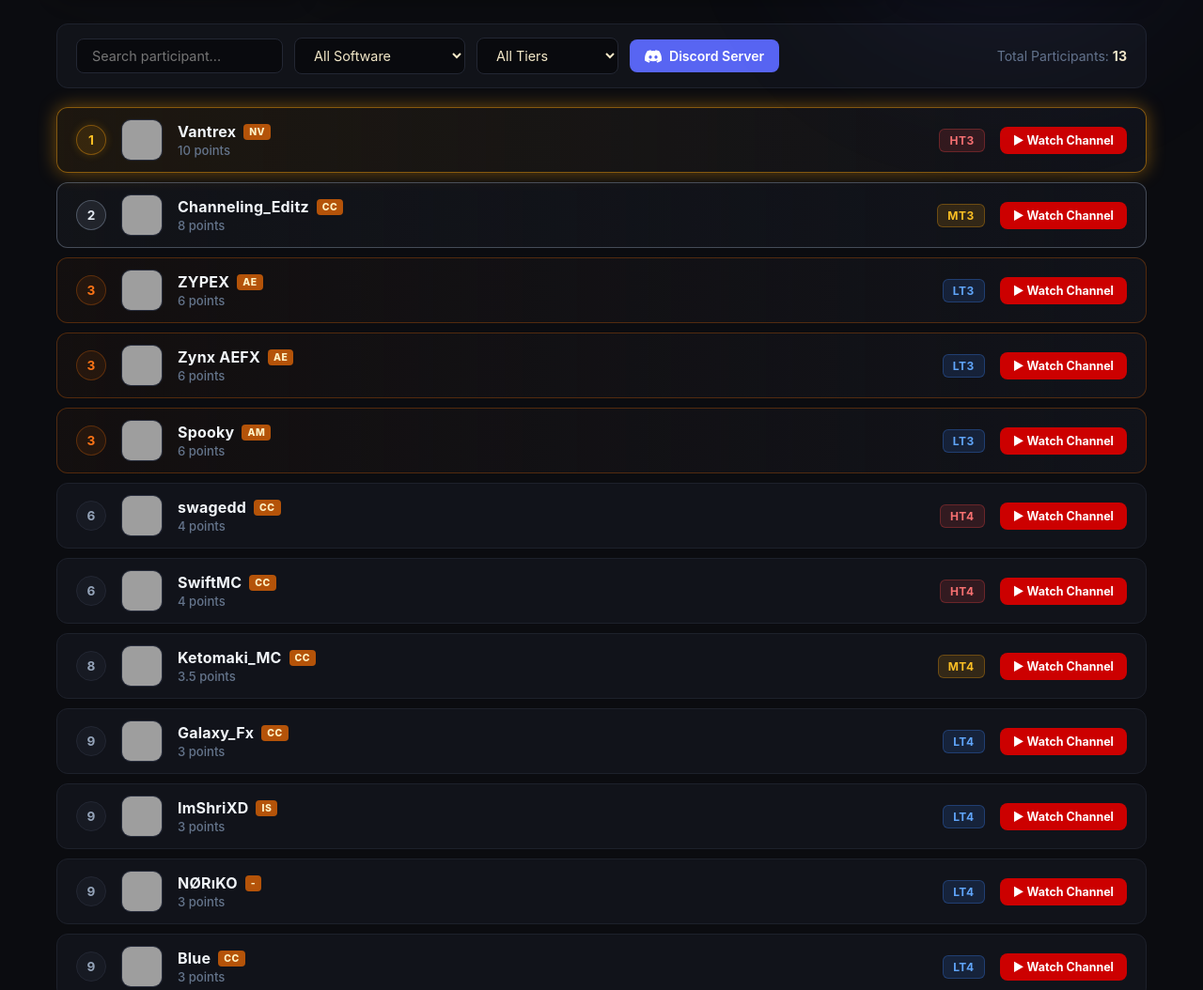
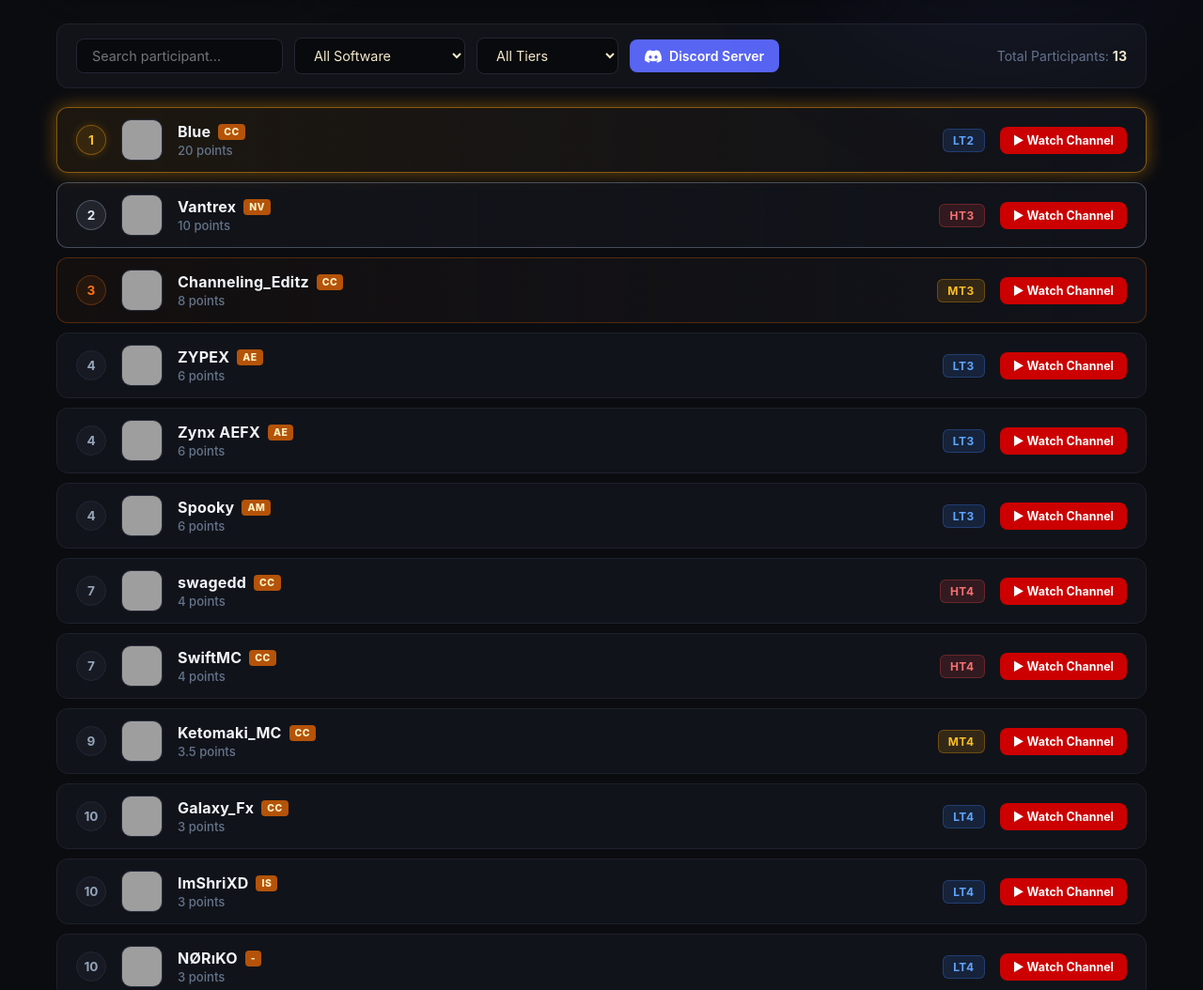
Before and after one commit to CurioSitzy/mtt-leaderboard, a plain HTML site: page index.html in a window 1280 px wide. Shown: the part 495-1549 px from the top of the page at 94% size. Drawn offline with Linux system fonts and the light colour scheme; grey boxes are pictures that could not be loaded.

Commit message:
Update index.html

```diff
--- a/index.html
+++ b/index.html
@@ -627,14 +627,14 @@
             { id: 3,  name: "ZYPEX",                       tier: "LT3", overallRank: 3, software: "AE", youtube: "https://www.youtube.com/@ZYPEXEAMV", avatar: "https://yt3.googleusercontent.com/BWZF1mI1Ez3Boj40kiBPRiSpRfJXr7FfrPWx5B6UgAIgzNw5JZzXAGMakB_CfsGThmx3HTKoS50=s160-c-k-c0x00ffffff-no-rj" },
             { id: 4,  name: "Zynx AEFX",                    tier: "LT3", overallRank: 3, software: "AE", youtube: "https://www.youtube.com/@zynxeditz_aefx", avatar: "https://yt3.googleusercontent.com/22dEA87I63LVva93qRebZM8U709sIbWdTM7tDwtfWJWwm_oWqOORRmxRRk-YnPaBJ8BjU13JyE0=s160-c-k-c0x00ffffff-no-rj" },
             { id: 5,  name: "Spooky",                      tier: "LT3", overallRank: 3, software: "AM", youtube: "https://www.youtube.com/@spooky_editss", avatar: "https://yt3.googleusercontent.com/ofGueTCmx0LzKxamBUuWUY0nb3qltDDqPdldpLp9hqa9ydDbBjScQ8UjRypXptNLndNOKcis=s160-c-k-c0x00ffffff-no-rj" },
-            { id: 6,  name: "swagedd",                     tier: "HT4", overallRank: 4, software: "CC", youtube: "https://www.youtube.com/@Swagedd", avatar: "https://yt3.googleusercontent.com/YiEGJBSE1zsHamO-lVXvdaAqaggtT6iEPEQKKiWT1UIoanXwDzvI60QgSORsWnYaMGHuwFhnXw=s160-c-k-c0x00ffffff-no-rj" },
-            { id: 7,  name: "SwiftMC",                     tier: "HT4", overallRank: 4, software: "CC", youtube: "https://www.youtube.com/@NotSwiftMC", avatar: "https://yt3.googleusercontent.com/FRjAnnb6YNKgzsZckAnVIjboVT-XoyKtsMCT1F2suRb9f1X0Ij115CmpIouJk3a0jM79QBdYKCA=s160-c-k-c0x00ffffff-no-rj" },
-            { id: 8,  name: "Ketomaki_MC",                 tier: "MT4", overallRank: 5, software: "CC", youtube: "https://www.youtube.com/@Ketomaki_MC", avatar: "https://yt3.googleusercontent.com/kR5fBSrk1T5ZFTHvbDznbf1kDuJaaYnFafzgL4Q6D2NEEBogWgSYQ-Rkaj-objE8Kp5IAnzW6xc=s160-c-k-c0x00ffffff-no-rj" },
-            { id: 9,  name: "Galaxy_Fx",                   tier: "LT4", overallRank: 6, software: "CC", youtube: "https://www.youtube.com/@GALAXYFX-db4", avatar: "https://yt3.googleusercontent.com/efkGOEd-Ct5dA_XVtHEzVFP0QTZ5aKLJSzhKidfQU22-rhYBks083mBKHwZu-OphfGhUntb20Ho=s160-c-k-c0x00ffffff-no-rj" },
-            { id: 10, name: "ImShriXD",                    tier: "LT4", overallRank: 6, software: "IS", youtube: "https://www.youtube.com/@loose_wires", avatar: "https://yt3.googleusercontent.com/XaS6xAHJa2kLbEXAQ-utIMK618bviuxs5cpxT2_bh4DzpLf2rkvxCwZfzjebXUZTQd1CdPZ5M5k=s160-c-k-c0x00ffffff-no-rj" },
-            { id: 11, name: "NØRıKO",                      tier: "LT4", overallRank: 6, software:  "-", youtube:  "https://www.youtube.com/@vantaamc", avatar: "https://yt3.googleusercontent.com/N0hprpUVt6rZEMPGKyoytNxLmCfg_e-0LIxYmvhMoGXTAd52T7DEQzDudmWXVRo-CRXmYdC_Qw=s160-c-k-c0x00ffffff-no-rj" },
-            { id: 12, name: "Blue",                        tier: "LT4", overallRank: 6, software: "CC", youtube: "https://www.youtube.com/@bluee_editt", avatar: "https://yt3.googleusercontent.com/1G6mHpx6oOnGZ068jE0p8s-eS1I25f11_h20Y-x31p83Nf981n77_E_m0v994zZk343L1913XqU=s160-c-k-c0x00ffffff-no-rj" },
-            { id: 13, name: "NotAbyss",                    tier: "LT5", overallRank: 7, software: "CC", youtube: "https://www.youtube.com/@NotAbyssOG", avatar: "https://yt3.googleusercontent.com/H_BWyEHpqOF2KuZpnjPphkoSnLSKpXXfNF2L80hP_Yzo0xWLph7yxzay5Wa4fBcmaywnhPCB=s160-c-k-c0x00ffffff-no-rj" }
+            { id: 6,  name: "Blue",                        tier: "LT2", overallRank: 4, software: "CC", youtube: "https://www.youtube.com/@bluee_editt", avatar: "https://yt3.googleusercontent.com/1G6mHpx6oOnGZ068jE0p8s-eS1I25f11_h20Y-x31p83Nf981n77_E_m0v994zZk343L1913XqU=s160-c-k-c0x00ffffff-no-rj" },
+            { id: 7,  name: "swagedd",                     tier: "HT4", overallRank: 5, software: "CC", youtube: "https://www.youtube.com/@Swagedd", avatar: "https://yt3.googleusercontent.com/YiEGJBSE1zsHamO-lVXvdaAqaggtT6iEPEQKKiWT1UIoanXwDzvI60QgSORsWnYaMGHuwFhnXw=s160-c-k-c0x00ffffff-no-rj" },
+            { id: 8,  name: "SwiftMC",                     tier: "HT4", overallRank: 5, software: "CC", youtube: "https://www.youtube.com/@NotSwiftMC", avatar: "https://yt3.googleusercontent.com/FRjAnnb6YNKgzsZckAnVIjboVT-XoyKtsMCT1F2suRb9f1X0Ij115CmpIouJk3a0jM79QBdYKCA=s160-c-k-c0x00ffffff-no-rj" },
+            { id: 9,  name: "Ketomaki_MC",                 tier: "MT4", overallRank: 6, software: "CC", youtube: "https://www.youtube.com/@Ketomaki_MC", avatar: "https://yt3.googleusercontent.com/kR5fBSrk1T5ZFTHvbDznbf1kDuJaaYnFafzgL4Q6D2NEEBogWgSYQ-Rkaj-objE8Kp5IAnzW6xc=s160-c-k-c0x00ffffff-no-rj" },
+            { id: 10, name: "Galaxy_Fx",                   tier: "LT4", overallRank: 7, software: "CC", youtube: "https://www.youtube.com/@GALAXYFX-db4", avatar: "https://yt3.googleusercontent.com/efkGOEd-Ct5dA_XVtHEzVFP0QTZ5aKLJSzhKidfQU22-rhYBks083mBKHwZu-OphfGhUntb20Ho=s160-c-k-c0x00ffffff-no-rj" },
+            { id: 11, name: "ImShriXD",                    tier: "LT4", overallRank: 7, software: "IS", youtube: "https://www.youtube.com/@loose_wires", avatar: "https://yt3.googleusercontent.com/XaS6xAHJa2kLbEXAQ-utIMK618bviuxs5cpxT2_bh4DzpLf2rkvxCwZfzjebXUZTQd1CdPZ5M5k=s160-c-k-c0x00ffffff-no-rj" },
+            { id: 12, name: "NØRıKO",                      tier: "LT4", overallRank: 7, software:  "-", youtube:  "https://www.youtube.com/@vantaamc", avatar: "https://yt3.googleusercontent.com/N0hprpUVt6rZEMPGKyoytNxLmCfg_e-0LIxYmvhMoGXTAd52T7DEQzDudmWXVRo-CRXmYdC_Qw=s160-c-k-c0x00ffffff-no-rj" },
+            { id: 13, name: "NotAbyss",                    tier: "LT5", overallRank: 8, software: "CC", youtube: "https://www.youtube.com/@NotAbyssOG", avatar: "https://yt3.googleusercontent.com/H_BWyEHpqOF2KuZpnjPphkoSnLSKpXXfNF2L80hP_Yzo0xWLph7yxzay5Wa4fBcmaywnhPCB=s160-c-k-c0x00ffffff-no-rj" }
         ];
 
         function getTierClass(tier) {
@@ -673,7 +673,7 @@
                 return matchesSoftware && matchesTier;
             });
 
-            filteredList.sort((a, b) => a.overallRank - b.overallRank);
+            filteredList.sort((a, b) => (tierPointsMap[b.tier] || 0) - (tierPointsMap[a.tier] || 0));
 
             let currentDynamicRank = 1;
             const dynamicRankedList = filteredList.map((item, index) => {
```
